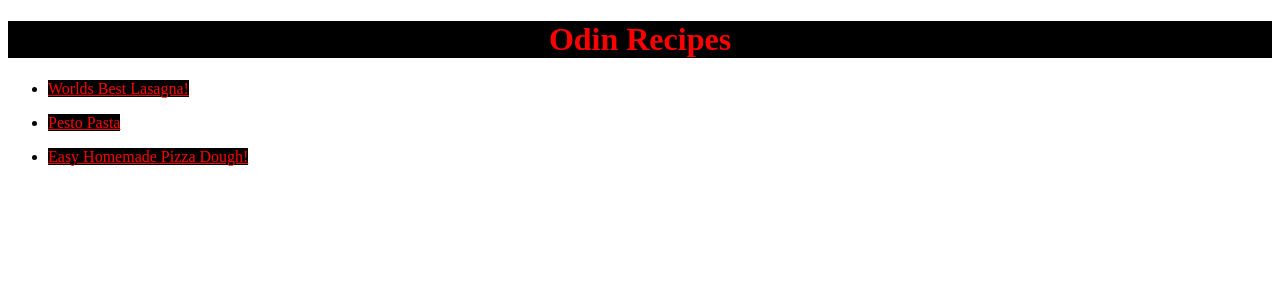
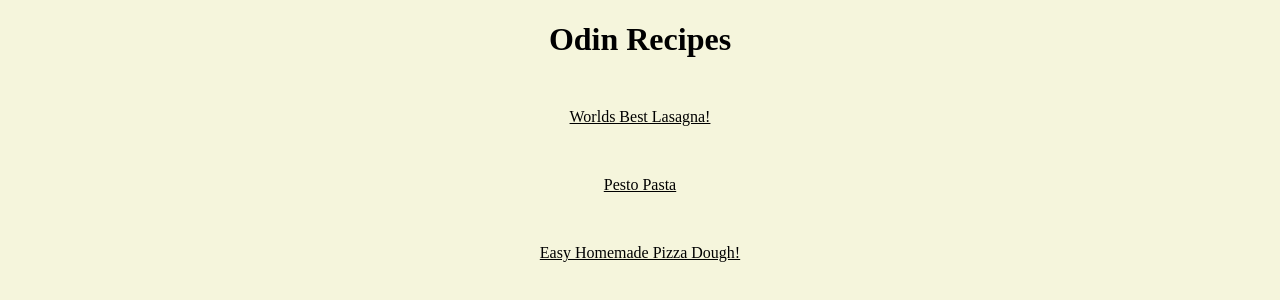
Before and after one commit to Majorkas/odin-recipes, a plain HTML site: page index.html in a window 1280 px wide. Drawn offline with Linux system fonts and the light colour scheme.

Commit message:
Edited CSS added new content I have learned to improve the general look of the website

```diff
--- a/index.html
+++ b/index.html
@@ -9,14 +9,14 @@
 </head>
 <body>
     <h1 id="title">Odin Recipes</h1>
-    <ul>
+    <div>
 
-        <li><a class="link" href="recipes/lasagna.html">Worlds Best Lasagna!</a> </li>
-        <p></p>
-        <li> <a class="link" href="recipes/pesto-pasta.html">Pesto Pasta </li>
-        <p></p>
-        <li> <a class="link" href="recipes/pizza.html">Easy Homemade Pizza Dough!</a></li>
+        <a class="linklas" href="recipes/lasagna.html">Worlds Best Lasagna!</a>
 
+         <a class="linkpest" href="recipes/pesto-pasta.html">Pesto Pasta </a>
+
+         <a class="linkpiz" href="recipes/pizza.html">Easy Homemade Pizza Dough!</a></li>
+    </div>
 
 </body>
 </html>
--- a/style.css
+++ b/style.css
@@ -1,14 +1,34 @@
 #title {
     text-align: center;
-    color: red;
-    background-color: black;
+    color: black;
+
 
 }
 
-a,.link {background-color: black;
-    color: red;
+.linklas,.linkpest,.linkpiz {
+    color: black;
+    display: block;
+    text-align: center;
+
+    margin: 50px;
 
 }
 
-body {font-family: 'Times New Roman', Times, serif, sans-serif;
+.home {
+    margin: 0 auto;
+    display: inline;
+
+
+
+
 }
+
+.recipeimg {
+
+
+}
+
+body {
+    font-family: 'Times New Roman', Times, serif, sans-serif;
+    background-color: beige;
+}
```
Also changed, not shown: recipes/lasagna.html (+4 -4 lines), recipes/pesto-pasta.html (+4 -4 lines), recipes/pizza.html (+6 -5 lines), 1 other file.
